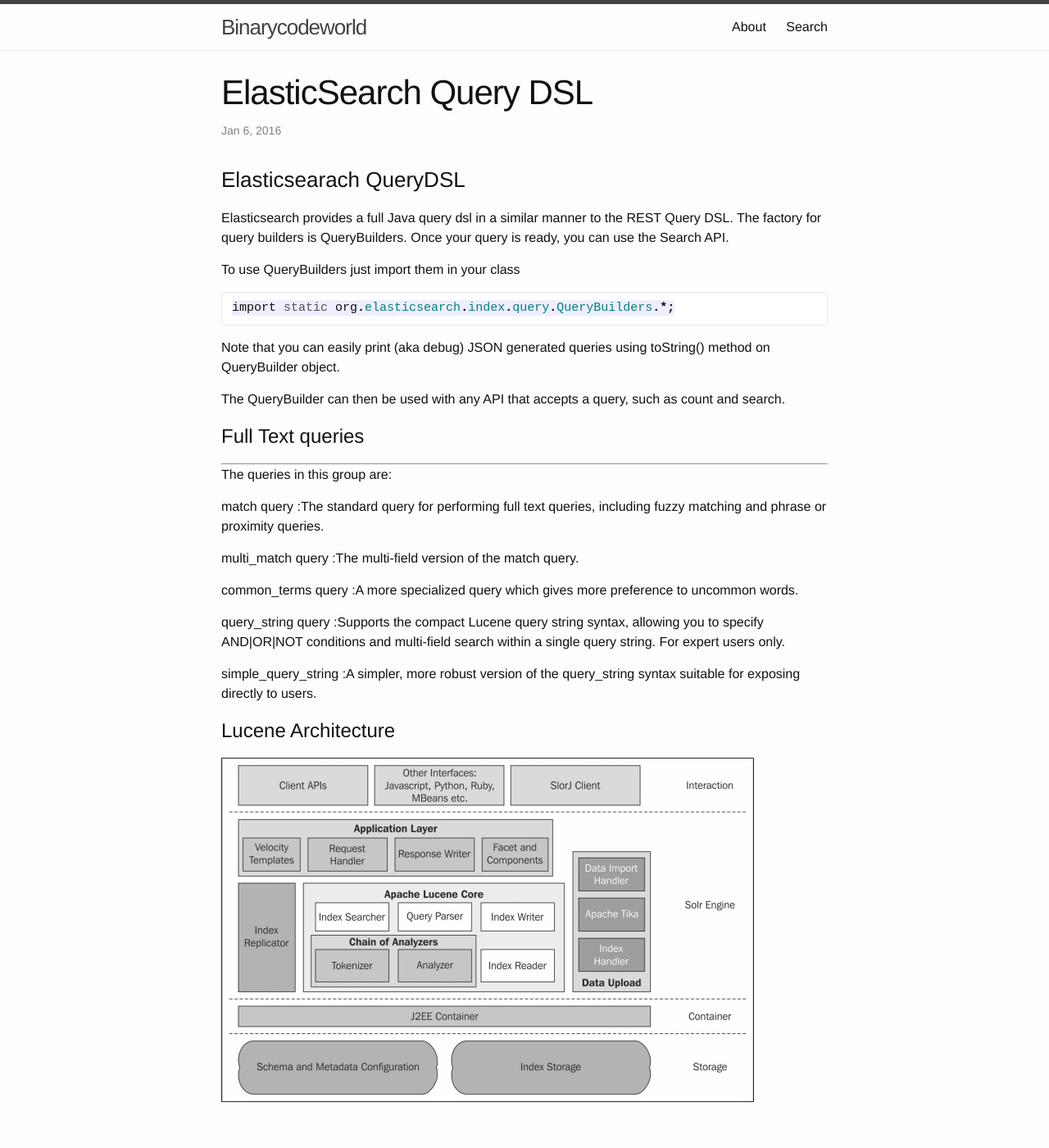
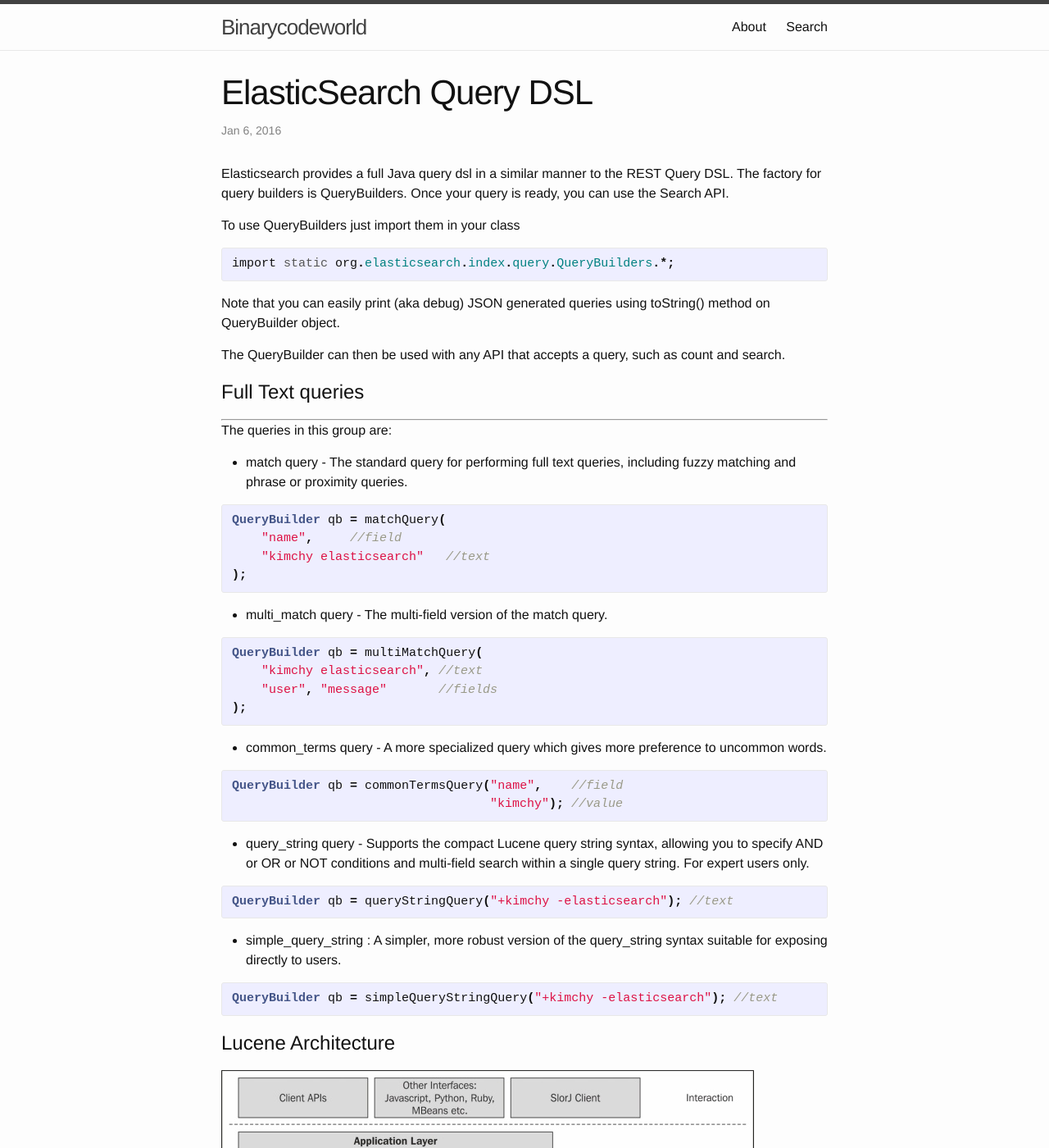
Before and after one commit to jithinjustin/jithinjustin.github.io, a Jekyll site: the page built from _posts/2016/2016-01-06-elasticsearch-query-dsl.markdown, in a window 1280 px wide and 1400 px high. Shown: the whole window at 82% size. Built offline with Jekyll 4.4.1, drawn with Linux system fonts in a browser that asks for light colours.

Commit message:
es query dsl

```diff
--- a/_config.yml
+++ b/_config.yml
@@ -8,3 +8,5 @@
 
 # Build settings
 markdown: kramdown
+kramdown:
+  input: GFM
--- a/_posts/2016/2016-01-06-elasticsearch-query-dsl.markdown
+++ b/_posts/2016/2016-01-06-elasticsearch-query-dsl.markdown
@@ -4,16 +4,15 @@
 date: "2016-01-06 14:17"
 ---
 
-### Elasticsearach QueryDSL
 
 Elasticsearch provides a full Java query dsl in a similar manner to the REST Query DSL. The factory for query builders is QueryBuilders. Once your query is ready, you can use the Search API.
 
 To use QueryBuilders just import them in your class
 
 
-~~~ java
+{% highlight java %}
 import static org.elasticsearch.index.query.QueryBuilders.*;
-~~~
+{% endhighlight %}
 Note that you can easily print (aka debug) JSON generated queries using toString() method on QueryBuilder object.
 
 The QueryBuilder can then be used with any API that accepts a query, such as count and search.
@@ -23,20 +22,44 @@
 
 The queries in this group are:
 
-match query
-:The standard query for performing full text queries, including fuzzy matching and phrase or proximity queries.
+* match query - The standard query for performing full text queries, including fuzzy matching and phrase or proximity queries.
 
-multi_match query
-:The multi-field version of the match query.
+{% highlight java %}
+QueryBuilder qb = matchQuery(
+    "name",     //field
+    "kimchy elasticsearch"   //text
+);
+{% endhighlight %}
 
-common_terms query
-:A more specialized query which gives more preference to uncommon words.
 
-query_string query
-:Supports the compact Lucene query string syntax, allowing you to specify AND|OR|NOT conditions and multi-field search within a single query string. For expert users only.
 
-simple_query_string
-:A simpler, more robust version of the query_string syntax suitable for exposing directly to users.
+* multi_match query - The multi-field version of the match query.
+
+{% highlight java %}
+QueryBuilder qb = multiMatchQuery(
+    "kimchy elasticsearch", //text
+    "user", "message"       //fields
+);
+{% endhighlight %}
+
+* common_terms query - A more specialized query which gives more preference to uncommon words.
+
+{% highlight java %}
+QueryBuilder qb = commonTermsQuery("name",    //field
+                                   "kimchy"); //value
+{% endhighlight %}
+
+* query_string query - Supports the compact Lucene query string syntax, allowing you to specify AND or OR or NOT conditions and multi-field search within a single query string. For expert users only.
+
+{% highlight java %}
+QueryBuilder qb = queryStringQuery("+kimchy -elasticsearch"); //text
+{% endhighlight %}
+
+* simple_query_string : A simpler, more robust version of the query_string syntax suitable for exposing directly to users.
+
+{% highlight java %}
+QueryBuilder qb = simpleQueryStringQuery("+kimchy -elasticsearch"); //text
+{% endhighlight %}
 
 #Lucene Architecture
 
```
